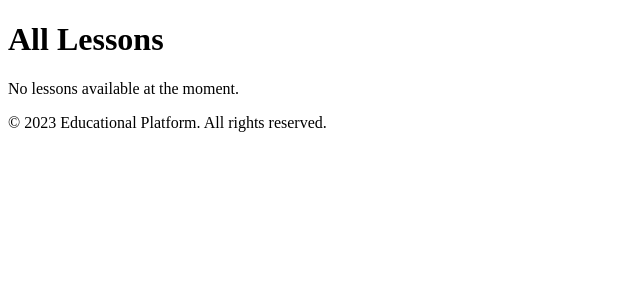
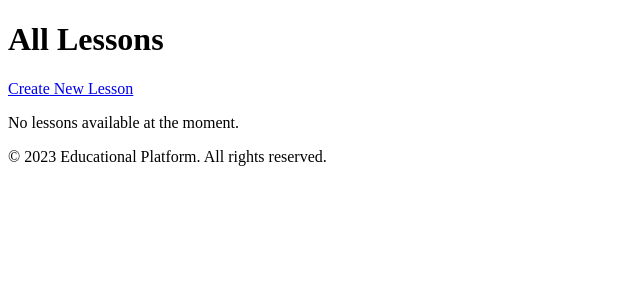
Before and after one commit to Techcolca/EduPlatformReact, a Flask app: page /lessons in a window 1280 px wide. Shown: the part 98-398 px from the top of the page, without its empty margins (0-640 px from the left). Run offline with Flask 3, Linux system fonts and the light colour scheme; a user stored in the database is signed in.

Commit message:
Agent step completed: Update list_lessons.html to include create, edit, and delete options

```diff
--- a/templates/list_lessons.html
+++ b/templates/list_lessons.html
@@ -4,6 +4,9 @@
 
 {% block content %}
     <h1>All Lessons</h1>
+    {% if current_user.is_authenticated %}
+        <a href="{{ url_for('create_lesson') }}" class="btn btn-primary">Create New Lesson</a>
+    {% endif %}
     {% if lessons %}
         <ul>
         {% for lesson in lessons %}
@@ -12,6 +15,12 @@
                 (Course: <a href="{{ url_for('course_details', course_id=lesson.course_id) }}">{{ courses[lesson.course_id].title }}</a>)
                 - Order: {{ lesson.order }}
                 <a href="{{ url_for('lesson_details', course_id=lesson.course_id, lesson_id=lesson.id) }}">View Lesson</a>
+                {% if current_user.is_authenticated and (current_user.id == courses[lesson.course_id].instructor_id or current_user.is_admin) %}
+                    <a href="{{ url_for('edit_lesson', course_id=lesson.course_id, lesson_id=lesson.id) }}" class="btn btn-secondary btn-sm">Edit</a>
+                    <form action="{{ url_for('delete_lesson', course_id=lesson.course_id, lesson_id=lesson.id) }}" method="POST" style="display: inline;">
+                        <input type="submit" value="Delete" class="btn btn-danger btn-sm" onclick="return confirm('Are you sure you want to delete this lesson?');">
+                    </form>
+                {% endif %}
             </li>
         {% endfor %}
         </ul>
```
